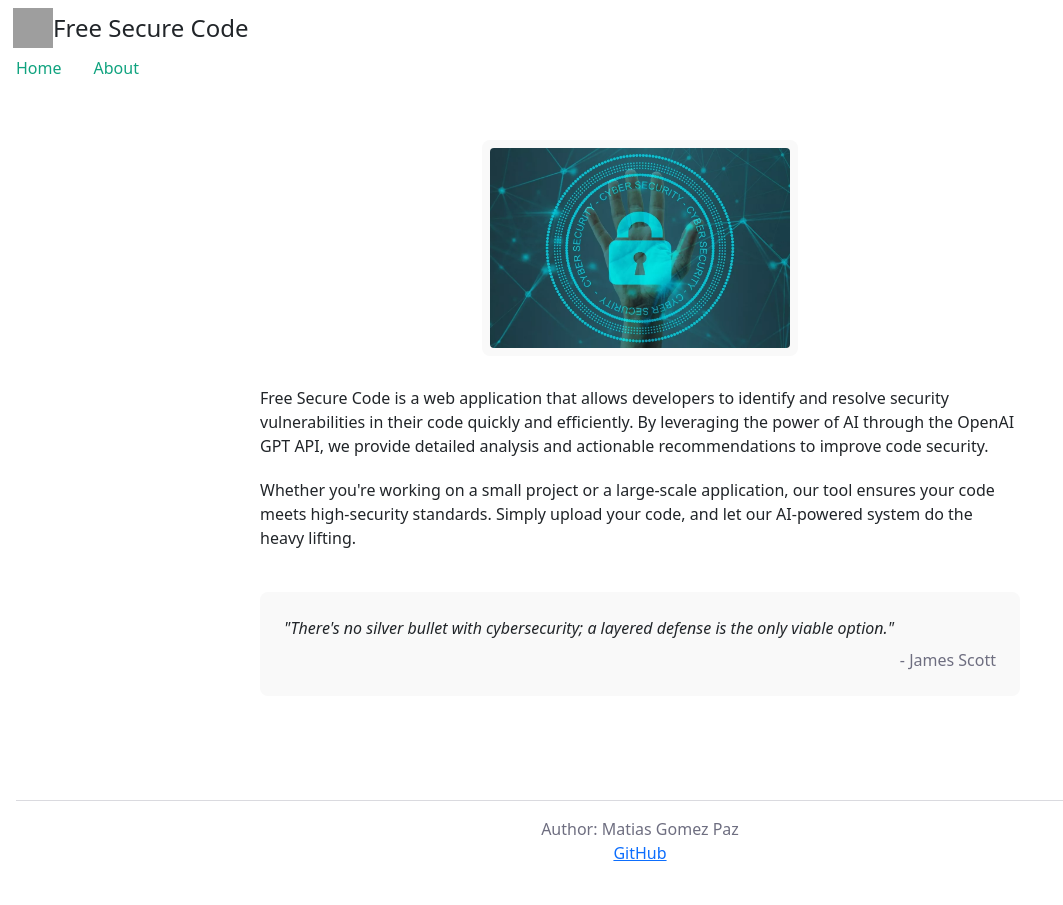
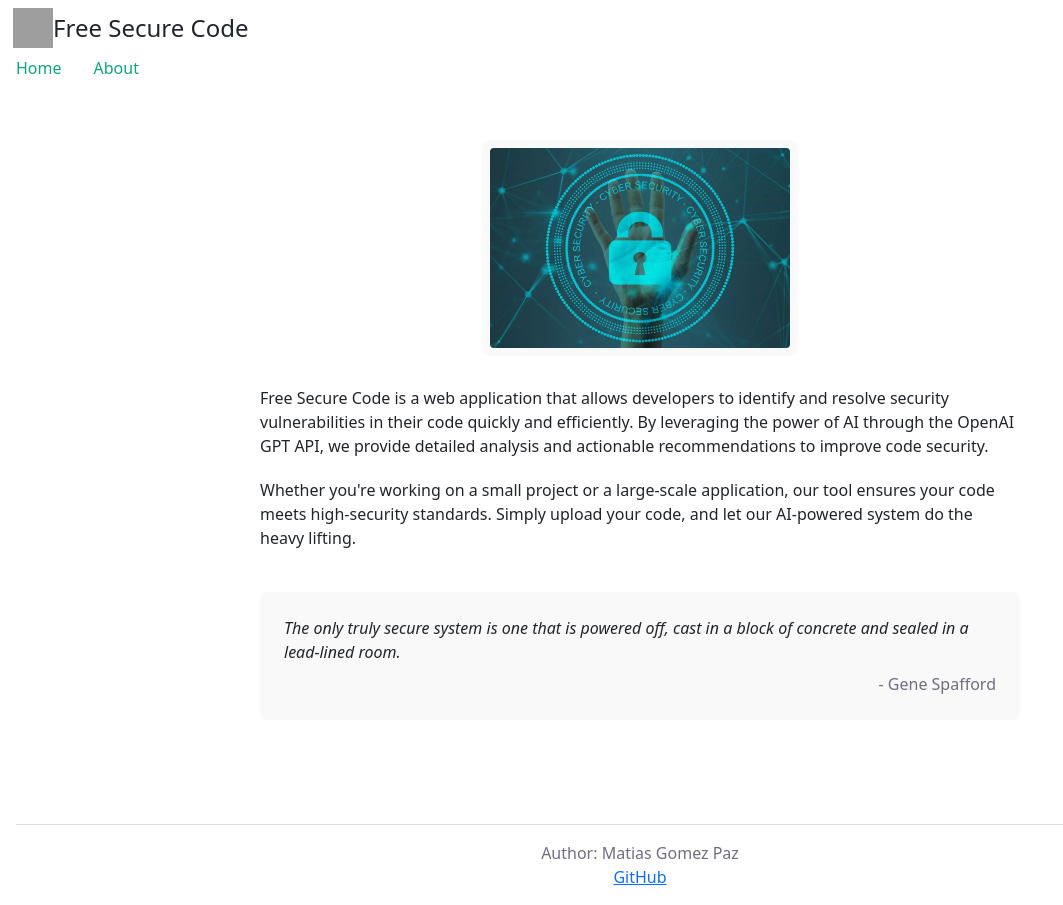
Before and after one commit to mgomezpaz/startup, a React (Vite) app: page /about in a window 1280 px wide. Shown: the whole page, without its empty margins (0-1063 px from the left). Before the commit the page ends 881 px from the top, so only its background shows below. Built offline with nearby package versions, Linux system fonts and the light colour scheme; grey boxes are pictures that could not be loaded.

Commit message:
added reactivity to about tab using simons example

```diff
--- a/src/about/about.jsx
+++ b/src/about/about.jsx
@@ -2,10 +2,37 @@ import React from 'react';
 import './about.css';
 
 export function About() {
+  const [imageUrl, setImageUrl] = React.useState('');
+  const [quote, setQuote] = React.useState('Loading...');
+  const [quoteAuthor, setQuoteAuthor] = React.useState('unknown');
+
+  React.useEffect(() => {
+    setImageUrl('placeholder.jpg');
+
+    const securityQuotes = [
+      {
+        text: "There's no silver bullet with cybersecurity; a layered defense is the only viable option.",
+        author: "James Scott"
+      },
+      {
+        text: "Security isn't something you buy, it's something you do.",
+        author: "Bruce Schneier"
+      },
+      {
+        text: "The only truly secure system is one that is powered off, cast in a block of concrete and sealed in a lead-lined room.",
+        author: "Gene Spafford"
+      }
+    ];
+
+    const randomQuote = securityQuotes[Math.floor(Math.random() * securityQuotes.length)];
+    setQuote(randomQuote.text);
+    setQuoteAuthor(randomQuote.author);
+  }, []);
+
   return (
     <main>
       <div id="picture" className="picture-box">
-        <img src="placeholder.jpg" alt="AI Code Analysis" />
+        <img src={imageUrl} alt="AI Code Analysis" />
       </div>
 
       <p>
@@ -20,8 +47,8 @@ export function About() {
       </p>
 
       <div id="quote">
-        <div>"There's no silver bullet with cybersecurity; a layered defense is the only viable option."</div>
-        <div>James Scott</div>
+        <div>{quote}</div>
+        <div>{quoteAuthor}</div>
       </div>
     </main>
   );
```
